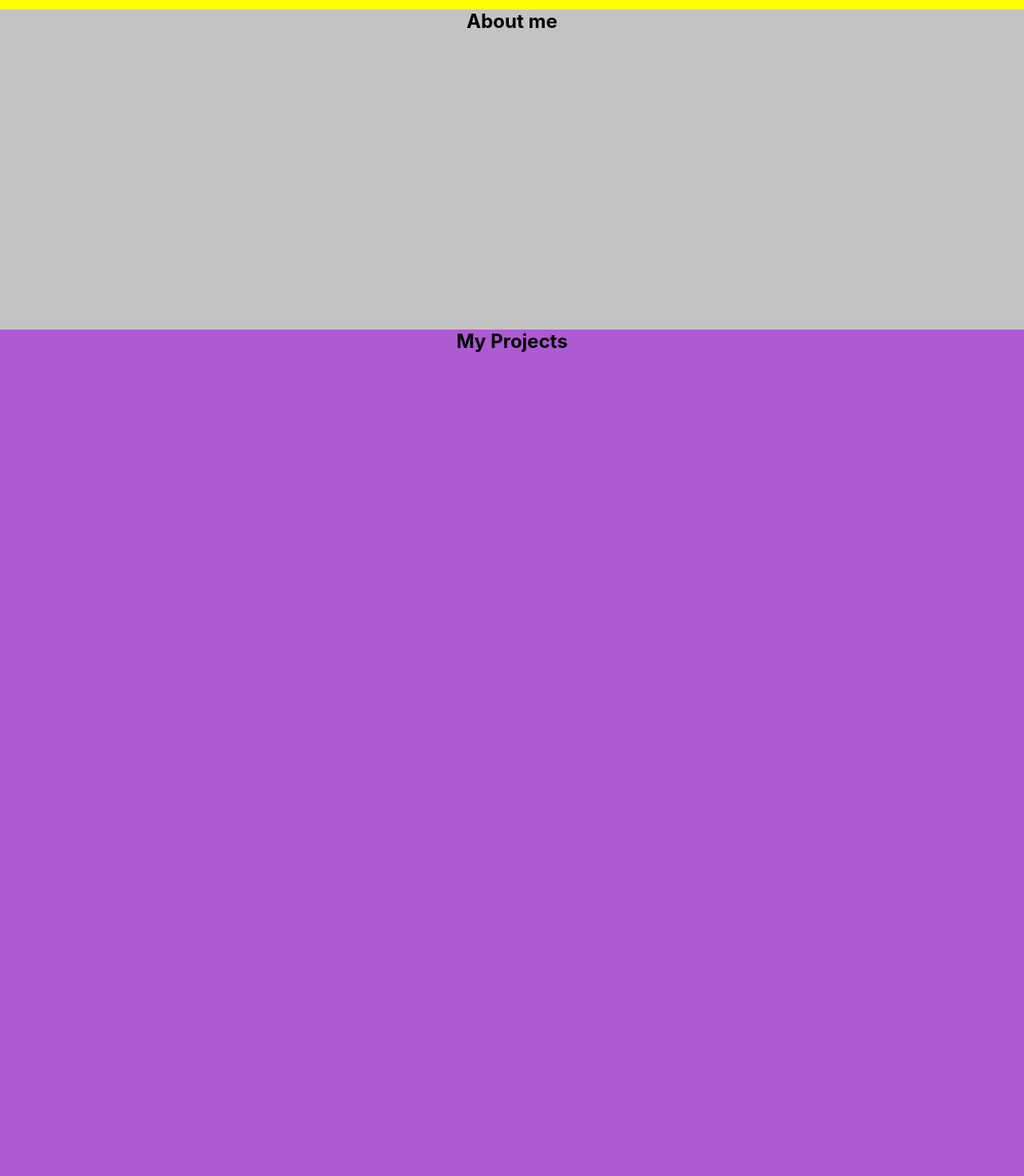
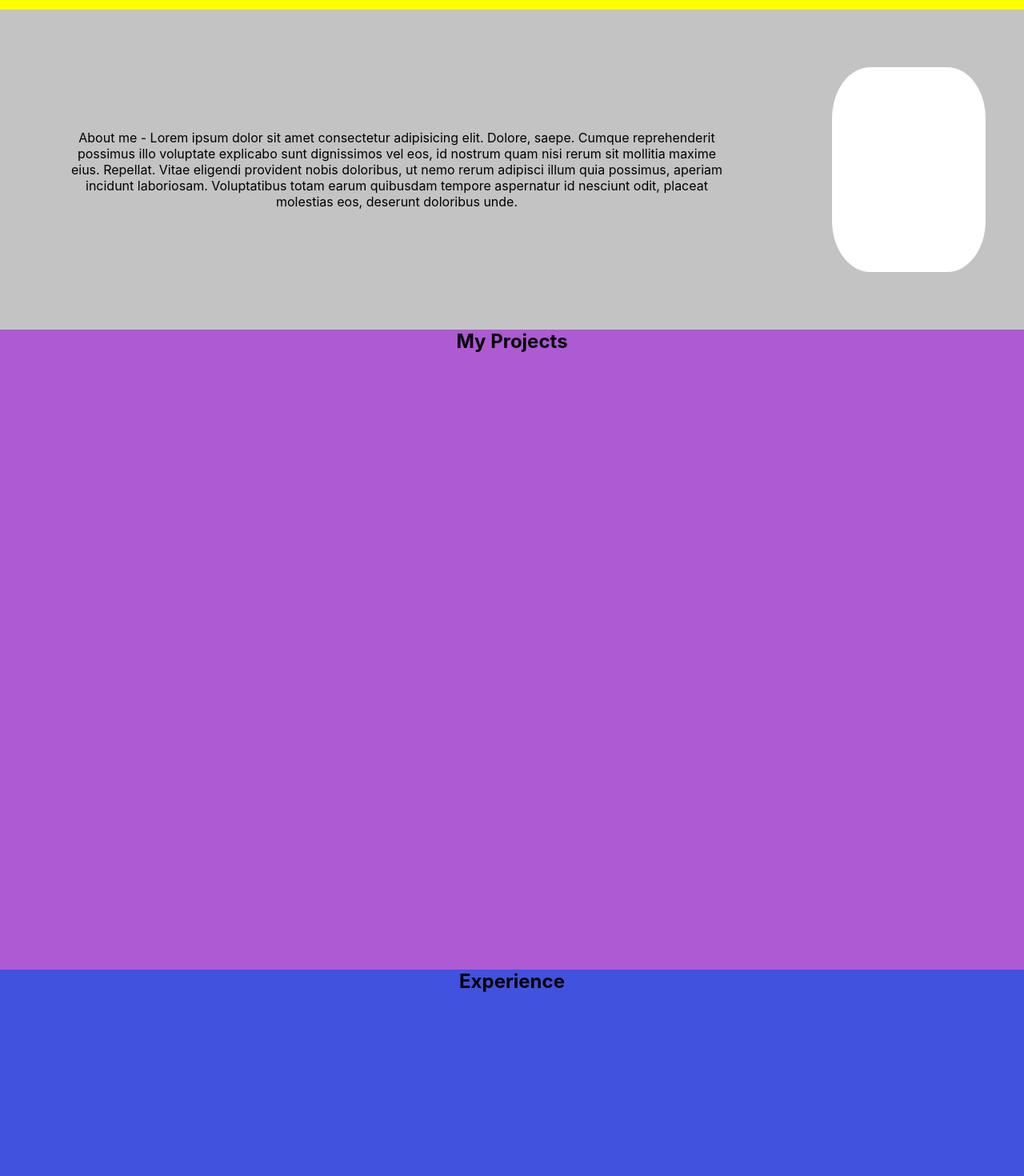
Before and after one commit to PaulHenstridge/portfolio, a React (Create React App) app: page / in a window 1280 px wide. Shown: the part 380-1850 px from the top of the page at 80% size. Built offline with nearby package versions, Linux system fonts and the light colour scheme.

Commit message:
added styles in aboutMe component

```diff
--- a/src/App.css
+++ b/src/App.css
@@ -1,4 +1,5 @@
 * {
+    box-sizing: border-box;
     border: none;
     margin: 0;
     padding: 0;
--- a/src/App.js
+++ b/src/App.js
@@ -5,6 +5,7 @@ import HeroHeader from './components/HeroHeader';
 import AboutMe from './components/AboutMe';
 import Projects from './components/Projects';
 import Contact from './components/Contact';
+import Experience from './components/Experience';
 
 function App() {
     return (
@@ -12,6 +13,7 @@ function App() {
             <HeroHeader />
             <AboutMe />
             <Projects />
+            <Experience />
             <Contact />
         </div>
     );
--- a/src/components/AboutMe.js
+++ b/src/components/AboutMe.js
@@ -3,11 +3,29 @@ import styled from "styled-components";
 const AboutMeContainer = styled.section`
     height: 50vh;
     background-color:#c3c3c3;
+    display: flex;
+    justify-content: space-around;
+    align-items: center;
+`
+
+const AboutText = styled.p`
+    width: 70vw;
+    padding: 2rem;
+`
+
+const DummyPic = styled.div`
+    width:12rem;
+    height: 16rem;
+    border-radius:25%;
+    background-color:#fff;
 `
 
 const AboutMe = () => {
     return (<AboutMeContainer>
-        <h2>About me</h2>
+        <AboutText>About me  - Lorem ipsum dolor sit amet consectetur adipisicing elit. Dolore, saepe. Cumque reprehenderit possimus illo voluptate explicabo sunt dignissimos vel eos, id nostrum quam nisi rerum sit mollitia maxime eius. Repellat.
+            Vitae eligendi provident nobis doloribus, ut nemo rerum adipisci illum quia possimus, aperiam incidunt laboriosam. Voluptatibus totam earum quibusdam tempore aspernatur id nesciunt odit, placeat molestias eos, deserunt doloribus unde.
+        </AboutText>
+        <DummyPic />
     </AboutMeContainer>);
 }
 
--- /dev/null
+++ b/src/components/Experience.js
@@ -0,0 +1,15 @@
+import styled from "styled-components";
+
+const ExperienceContainer = styled.section`
+background-color: #4152de;
+height: 50vh;
+`
+
+
+const Experience = () => {
+    return (<ExperienceContainer>
+        <h2>Experience</h2>
+    </ExperienceContainer>);
+}
+
+export default Experience;
--- a/src/components/Projects.js
+++ b/src/components/Projects.js
@@ -1,7 +1,7 @@
 import styled from "styled-components";
 
 const ProjectsContainer = styled.section`
-    height: 200vh;
+    height: 100vh;
     background-color: #ad5ad3;
 `
 
```
